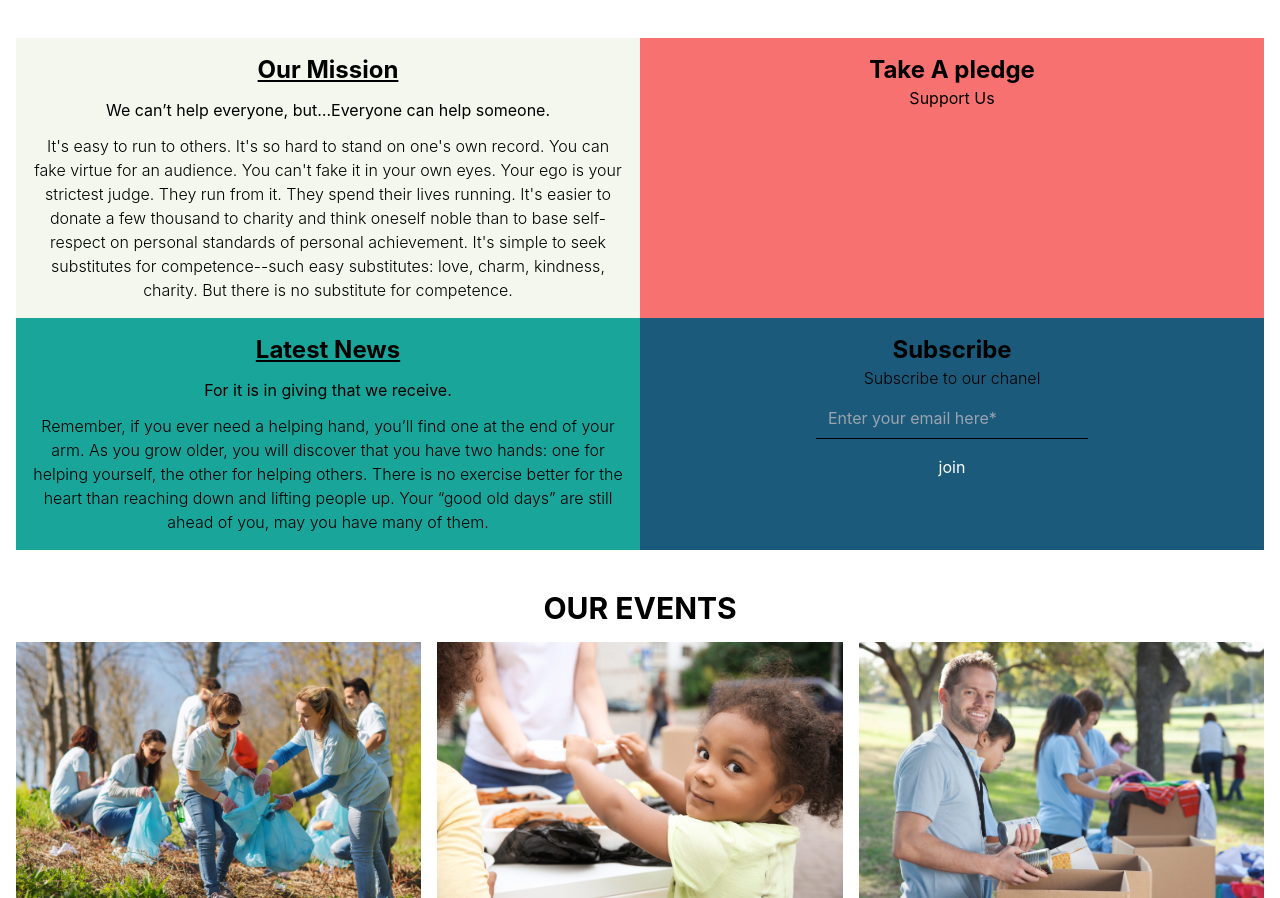
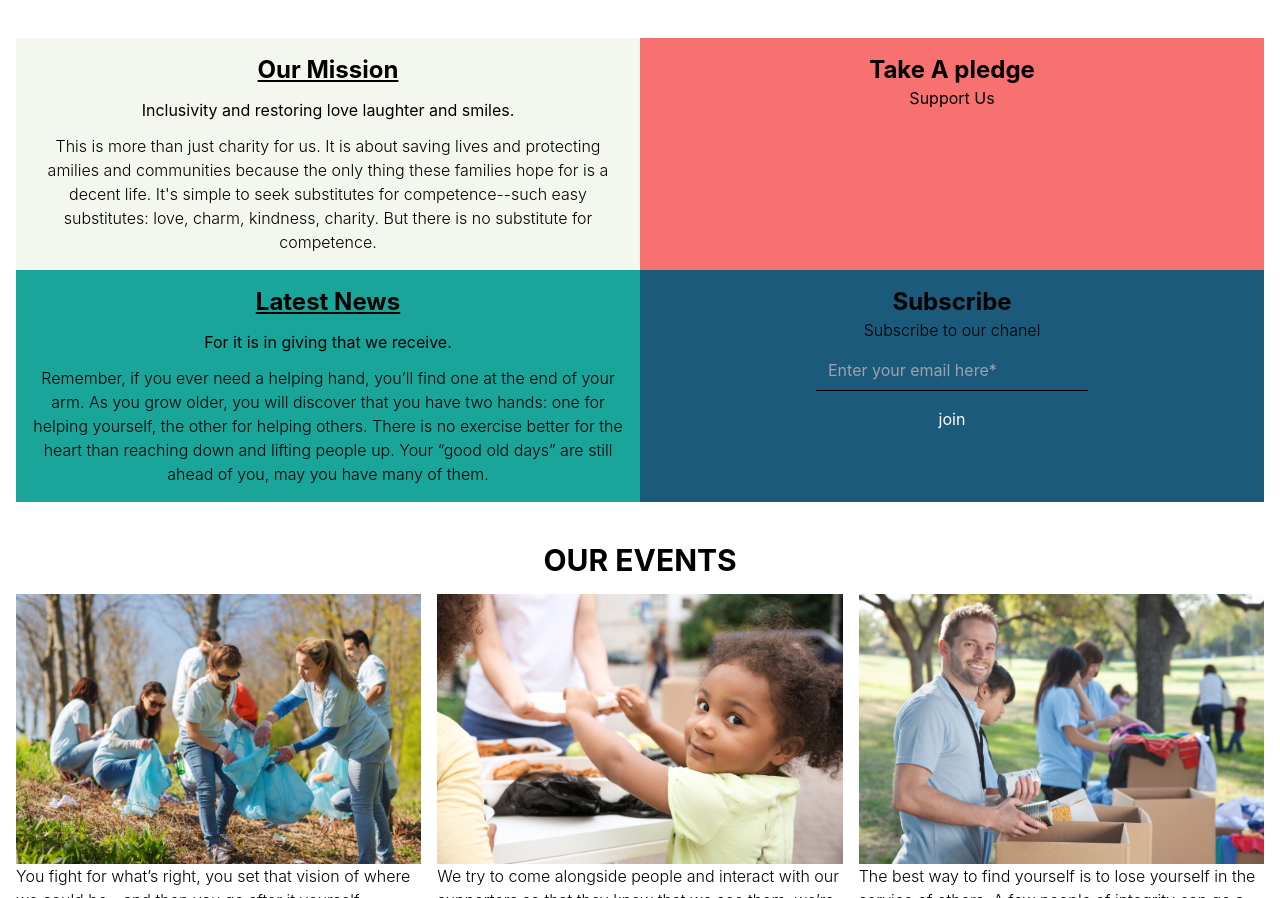
Before and after one commit to gregorymark254/mental-hub, a React (Create React App) app: page / in a window 1280 px wide. Shown: the part 850-1748 px from the top of the page. Built offline with nearby package versions, Linux system fonts and the light colour scheme.

Commit message:
Update Home.js

```diff
--- a/src/pages/Home.js
+++ b/src/pages/Home.js
@@ -26,11 +26,9 @@ const Home = () => {
                 <div className="md:flex">
                     <div className="w-full bg-[#F4F7ED] p-4 text-center space-y-3">
                         <h3><u>Our Mission</u></h3>
-                        <h5>We can’t help everyone, but…Everyone can help someone.</h5>
-                        <p>It's easy to run to others. It's so hard to stand on one's own record. You can fake virtue for an audience. You can't fake it in your own eyes.
-                            Your ego is your strictest judge. They run from it. They spend their lives running. It's easier to donate a few thousand to charity and think
-                            oneself noble than to base self-respect on personal standards of personal achievement. It's simple to seek substitutes for competence--such
-                            easy substitutes: love, charm, kindness, charity. But there is no substitute for competence.
+                        <h5>Inclusivity and restoring love laughter and smiles.</h5>
+                        <p>This is more than just charity for us. It is about saving lives and protecting amilies and communities because the only thing these families hope
+                            for is a decent life. It's simple to seek substitutes for competence--such easy substitutes: love, charm, kindness, charity. But there is no substitute for competence.
                         </p>
                     </div>
                     <div className="w-full bg-red-400 p-4 text-center">
```
